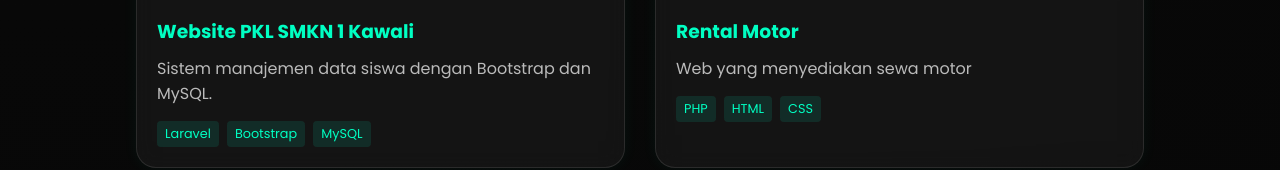
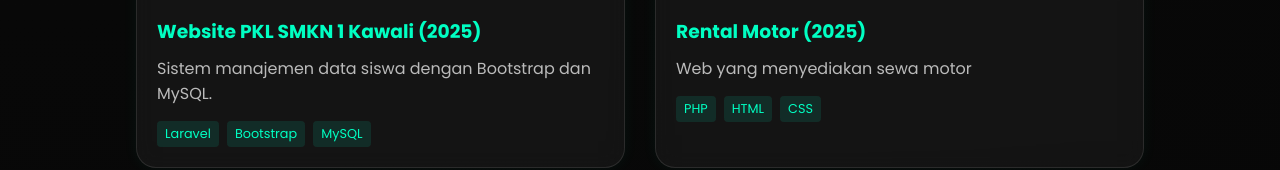
Before and after one commit to kubil098/portofolio, a plain HTML site: page index.html in a window 1280 px wide. Shown: the part 2688-2858 px from the top of the page. Drawn offline with Linux system fonts and the light colour scheme.

```diff
--- a/index.html
+++ b/index.html
@@ -252,7 +252,7 @@
                     </div>
                 </div>
                 <div class="project-info">
-                    <h3>Website PKL SMKN 1 Kawali</h3>
+                    <h3>Website PKL SMKN 1 Kawali (2025)</h3>
                     <p>Sistem manajemen data siswa dengan Bootstrap dan MySQL.</p>
                     <div class="project-tags">
                         <span>Laravel</span>
@@ -271,7 +271,7 @@
                     </div>
                 </div>
                 <div class="project-info">
-                    <h3>Rental Motor</h3>
+                    <h3>Rental Motor (2025)</h3>
                     <p>Web yang menyediakan sewa motor</p>
                     <div class="project-tags">
                         <span>PHP</span>
```
